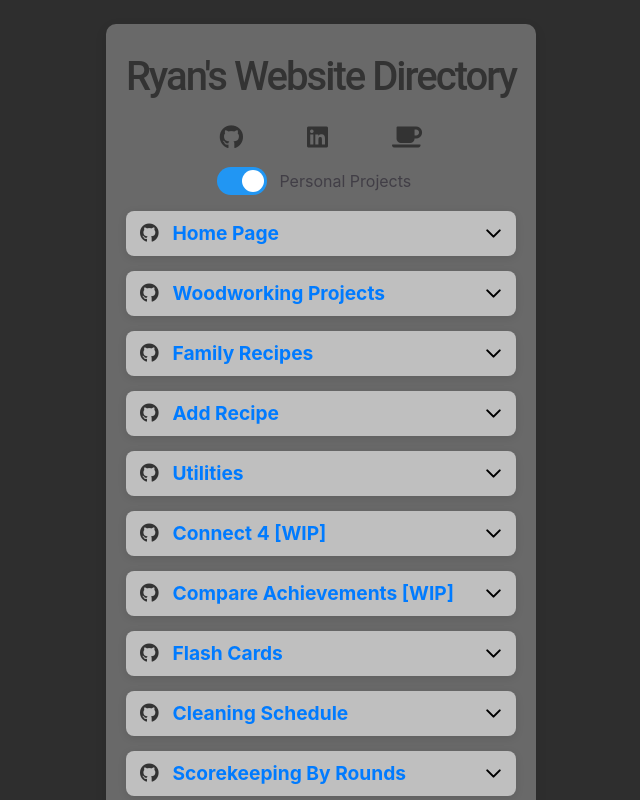
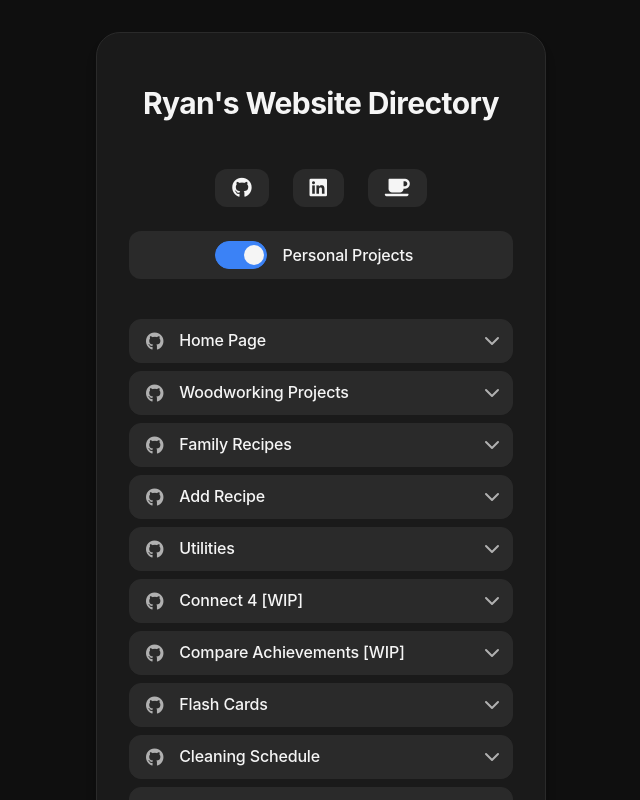
Before and after one commit to rbrock44/directory, an Angular app: page / in a window 1280 px wide. Shown: the top 800 px of the page, without its empty margins (319-959 px from the left). Built offline with nearby package versions, Linux system fonts and the light colour scheme.

Commit message:
update styling

```diff
--- a/src/app/app.component.html
+++ b/src/app/app.component.html
@@ -6,94 +6,6 @@
 <!-- * * * * * * * * * Delete the template below * * * * * * * * * -->
 <!-- * * * * * * * to get started with your project! * * * * * * * -->
 <!-- * * * * * * * * * * * * * * * * * * * * * * * * * * * * * * * -->
-
-<style>
-  :host {
-    --bright-blue: oklch(51.01% 0.274 263.83);
-    --electric-violet: oklch(53.18% 0.28 296.97);
-    --french-violet: oklch(47.66% 0.246 305.88);
-    --vivid-pink: oklch(69.02% 0.277 332.77);
-    --hot-red: oklch(61.42% 0.238 15.34);
-    --orange-red: oklch(63.32% 0.24 31.68);
-
-    --gray-900: oklch(19.37% 0.006 300.98);
-    --gray-700: oklch(36.98% 0.014 302.71);
-    --gray-400: oklch(70.9% 0.015 304.04);
-
-    --red-to-pink-to-purple-vertical-gradient: linear-gradient(
-      180deg,
-      var(--orange-red) 0%,
-      var(--vivid-pink) 50%,
-      var(--electric-violet) 100%
-    );
-
-    --red-to-pink-to-purple-horizontal-gradient: linear-gradient(
-      90deg,
-      var(--orange-red) 0%,
-      var(--vivid-pink) 50%,
-      var(--electric-violet) 100%
-    );
-
-    --pill-accent: var(--bright-blue);
-
-    font-family: "Inter", -apple-system, BlinkMacSystemFont, "Segoe UI", Roboto,
-      Helvetica, Arial, sans-serif, "Apple Color Emoji", "Segoe UI Emoji",
-      "Segoe UI Symbol";
-    box-sizing: border-box;
-    -webkit-font-smoothing: antialiased;
-    -moz-osx-font-smoothing: grayscale;
-  }
-
-  h1 {
-    font-size: 3.125rem;
-    color: var(--gray-900);
-    font-weight: 500;
-    line-height: 100%;
-    letter-spacing: -0.125rem;
-    margin: 0;
-    font-family: "Inter Tight", -apple-system, BlinkMacSystemFont, "Segoe UI", Roboto,
-      Helvetica, Arial, sans-serif, "Apple Color Emoji", "Segoe UI Emoji",
-      "Segoe UI Symbol";
-  }
-
-  p {
-    margin: 0;
-    color: var(--gray-700);
-  }
-
-  main {
-    width: 100%;
-    min-height: 100%;
-    display: flex;
-    justify-content: center;
-    align-items: center;
-    padding: 1rem;
-    box-sizing: inherit;
-    position: relative;
-  }
-
-  .content {
-    display: flex;
-    justify-content: space-around;
-    width: 100%;
-    max-width: 700px;
-  }
-
-  .content h1 {
-    margin-top: 0.8rem;
-  }
-
-  .description {
-    margin-top: 0.8rem;
-  }
-
-  @media screen and (max-width: 650px) {
-    .content {
-      flex-direction: column;
-      width: max-content;
-    }
-  }
-</style>
 
 <main class="main">
   <div class="content">
@@ -104,17 +16,17 @@
 
       <div class="social-links-container">
         <div class="social-links-row">
-          <a [href]="this.githubUrl" class="social-link" target="_blank" rel="noopener noreferrer">
+          <a [href]="this.githubUrl" class="social-link" target="_blank" rel="noopener noreferrer" title="GitHub">
             <i class="fab fa-github"></i>
             <span class="link-text">GitHub</span>
           </a>
 
-          <a [href]="this.linkedinUrl" class="social-link" target="_blank" rel="noopener noreferrer">
+          <a [href]="this.linkedinUrl" class="social-link" target="_blank" rel="noopener noreferrer" title="LinkedIn">
             <i class="fab fa-linkedin"></i>
             <span class="link-text">LinkedIn</span>
           </a>
 
-          <a [href]="this.coffeeUrl" class="social-link" target="_blank" rel="noopener noreferrer">
+          <a [href]="this.coffeeUrl" class="social-link" target="_blank" rel="noopener noreferrer" title="Buy me a coffee">
             <i class="fas fa-coffee"></i>
             <span class="link-text">Buy me a coffee</span>
           </a>
@@ -141,12 +53,12 @@
 
               <div class="item-header">
                 <div class="item-header-container">
-                  <a *ngIf="app.github" [href]="app.github" class="social-link-item" target="_blank" rel="noopener noreferrer">
+                  <a *ngIf="app.github" [href]="app.github" class="social-link-item" target="_blank" rel="noopener noreferrer" title="View GitHub repository">
                     <i class="fab fa-github item-header-social-link"></i>
                   </a>
-                  <a class="item-name" href="{{ app.link }}" target="_blank">{{ app.name }}</a>
+                  <a class="item-name" [href]="app.link" target="_blank">{{ app.name }}</a>
                 </div>
-                <svg class="arrow" width="25" height="25" viewBox="0 0 24 24" fill="none" stroke="black" stroke-width="2" stroke-linecap="round" stroke-linejoin="round">
+                <svg class="arrow" viewBox="0 0 24 24" fill="none" stroke="currentColor" stroke-width="2" stroke-linecap="round" stroke-linejoin="round">
                   <polyline points="6 9 12 15 18 9" />
                 </svg>
               </div>
@@ -171,13 +83,15 @@
                   <div class="item-header">
                     <a
                       *ngIf="app.link && app.link !== ''"
-                      href="{{ app.link }}"
+                      [href]="app.link"
                       target="_blank"
+                      class="item-name"
                     >{{ app.name }}</a>
                     <p
                       *ngIf="app.link === null || app.link === undefined || app.link === ''"
+                      class="item-name"
                     >{{ app.name }}</p>
-                    <svg class="arrow" width="25" height="25" viewBox="0 0 24 24" fill="none" stroke="black" stroke-width="2" stroke-linecap="round" stroke-linejoin="round">
+                    <svg class="arrow" viewBox="0 0 24 24" fill="none" stroke="currentColor" stroke-width="2" stroke-linecap="round" stroke-linejoin="round">
                       <polyline points="6 9 12 15 18 9" />
                     </svg>
                   </div>
--- a/src/app/app.component.scss
+++ b/src/app/app.component.scss
@@ -1,127 +1,144 @@
-.container {
-  max-width: 400px;
-  margin: 0 auto;
-  padding: 20px;
-  background-color: dimgrey;
-  border-radius: 10px;
-  box-shadow: 0 4px 12px rgba(0, 0, 0, 0.1);
+/* Main container and layout */
+main.main {
+  width: 100%;
+  min-height: 100vh;
+  display: flex;
+  justify-content: center;
+  align-items: center;
+  padding: var(--spacing-lg);
+  background-color: var(--color-bg-primary);
 }
 
-.title {
-  font-family: 'Roboto', sans-serif;
-  font-size: 2.5rem;
-  text-align: center;
-  color: #333;
-  margin-bottom: 20px;
+.content {
+  display: flex;
+  justify-content: space-around;
+  width: 100%;
+  max-width: 800px;
+  gap: var(--spacing-2xl);
+
+  @media screen and (max-width: 768px) {
+    flex-direction: column;
+    max-width: 100%;
+  }
 }
 
-.links-section {
-  margin-top: 10px;
+/* Container card */
+.container {
+  width: 100%;
+  max-width: 450px;
+  padding: var(--spacing-xl);
+  background-color: var(--color-bg-secondary);
+  border-radius: var(--radius-2xl);
+  border: 1px solid var(--color-border);
+  box-shadow: var(--shadow-lg);
+  transition: box-shadow var(--transition-base);
+
+  @media screen and (max-width: 768px) {
+    max-width: 100%;
+    padding: var(--spacing-xl);
+  }
+
+  &:hover {
+    box-shadow: var(--shadow-xl);
+  }
 }
 
-.list-group {
-  list-style-type: none;
-  padding: 0;
+/* Title styling */
+.title {
+  font-size: var(--text-3xl);
+  font-weight: var(--font-weight-bold);
+  text-align: center;
+  color: var(--color-text-primary);
+  margin-bottom: var(--spacing-2xl);
+  font-family: var(--font-family-display);
+  letter-spacing: -0.02em;
 }
 
-.list-group-item, list-group-company {
-  margin-bottom: 15px;
-  font-size: 1.2rem;
-  padding: 10px;
-  background-color: #bfbfbf;
-  border-radius: 8px;
-  transition: background-color 0.3s ease;
-  box-shadow: 0 2px 8px rgba(0, 0, 0, 0.1);
+/* Description text */
+.description {
+  color: var(--color-text-secondary);
+  font-size: var(--text-sm);
+  line-height: 1.8;
+  white-space: pre-line;
+  margin-top: var(--spacing-md);
+  margin-bottom: 0;
 }
 
-.list-group-item:hover {
-  background-color: #e0e0e0;
+.medium-font {
+  font-size: var(--text-base);
 }
 
-.list-group-item a {
-  text-decoration: none;
-  color: #007bff;
-  font-weight: bold;
-}
-
-.list-group-item a:hover {
-  color: #0056b3;
-}
-
-.list-group-item.expanded .arrow {
-  transform: rotate(90deg); /* Rotates right arrow down */
-}
-
-.item-header {
-  display: flex;
-  justify-content: space-between;
-  align-items: center;
-}
-
-.arrow {
-  transition: transform 0.2s ease;
-  cursor: pointer;
-}
-
+/* Social links section */
 .social-links-container {
   width: 100%;
   display: flex;
   justify-content: center;
+  margin-bottom: var(--spacing-lg);
 }
 
 .social-links-row {
   display: flex;
-  gap: 2rem;
+  gap: var(--spacing-lg);
   align-items: center;
+  flex-wrap: wrap;
+  justify-content: center;
 }
 
 .social-link {
   display: flex;
   align-items: center;
-  gap: 0.5rem;
-  padding: 0.5rem 1rem;
-  border-radius: 8px;
+  gap: var(--spacing-sm);
+  padding: var(--spacing-sm) var(--spacing-md);
+  border-radius: var(--radius-lg);
   text-decoration: none;
-  color: #333;
-  transition: all 0.3s ease;
+  color: var(--color-text-primary);
+  background-color: var(--color-bg-tertiary);
+  transition: all var(--transition-base);
+  border: 1px solid transparent;
 
   &:hover {
-    background-color: #bfbfbf;
+    background-color: var(--color-accent-primary);
+    color: #ffffff;
     transform: translateY(-2px);
+    box-shadow: var(--shadow-md);
   }
 
   i {
-    font-size: 1.5rem;
+    font-size: var(--text-xl);
   }
 
   .link-text {
-    font-size: 1rem;
+    font-size: var(--text-sm);
     display: none;
+    font-weight: var(--font-weight-medium);
   }
 }
 
-.social-link-item {
-  border-radius: 8px;
-  padding: 2px 4px;
-
-  &:hover {
-    background-color: dimgrey;
-  }
+/* Toggle/Mode switch */
+.toggle-container {
+  display: flex;
+  align-items: center;
+  justify-content: center;
+  gap: var(--spacing-md);
+  background-color: var(--color-bg-tertiary);
+  border-radius: var(--radius-lg);
 }
 
-.toggle-container {
-  margin: 10px;
-  align-items: center;
-  justify-content: center;
-  display: flex;
-  gap: 12px; /* space between switch and text */
+.mode {
+  min-width: 145px;
+  font-size: var(--text-base);
+  white-space: nowrap;
+  line-height: 1;
+  color: var(--color-text-primary);
+  font-weight: var(--font-weight-medium);
 }
 
 .switch {
   position: relative;
-  display: flex;
-  width: 50px;
+  display: inline-flex;
+  width: 52px;
   height: 28px;
+  cursor: pointer;
 }
 
 .switch input {
@@ -137,71 +154,210 @@
   left: 0;
   right: 0;
   bottom: 0;
-  background-color: #ccc;
-  transition: 0.3s;
+  background-color: var(--color-bg-hover);
+  transition: background-color var(--transition-base);
   border-radius: 28px;
+  border: 1px solid var(--color-border);
 }
 
 .slider:before {
   position: absolute;
   content: "";
-  height: 22px;
-  width: 22px;
-  left: 3px;
+  height: 20px;
+  width: 20px;
+  left: 4px;
   bottom: 3px;
-  background-color: white;
-  transition: 0.3s;
+  background-color: var(--color-text-primary);
+  transition: transform var(--transition-base);
   border-radius: 50%;
 }
 
 input:checked + .slider {
-  background-color: #2196F3;
+  background-color: var(--color-accent-primary);
+  border-color: var(--color-accent-primary);
 }
 
 input:checked + .slider:before {
-  transform: translateX(22px);
+  transform: translateX(24px);
 }
 
-.mode {
-  min-width: 145px;
-  margin-top: 0;
-  font-size: 16px;
-  white-space: nowrap;
-  line-height: 1;
+/* Links section */
+.links-section {
+  margin-top: var(--spacing-xl);
 }
 
-.description {
-  white-space: pre-line;
+.list-group {
+  list-style-type: none;
+  padding: 0;
+  display: flex;
+  flex-direction: column;
+  gap: var(--spacing-md);
 }
 
-.medium-font {
-  font-size: medium;
+/* List items */
+.list-group-item,
+.list-group-company {
+  background-color: var(--color-bg-tertiary);
+  border-radius: var(--radius-lg);
+  border: 1px solid var(--color-border);
+  transition: all var(--transition-base);
+  cursor: pointer;
+  overflow: hidden;
+}
+
+.list-group-item {
+  margin-top: var(--spacing-sm);
+  padding: var(--spacing-sm);
+
+  &:hover {
+    border-color: var(--color-accent-primary);
+    background-color: var(--color-bg-hover);
+    box-shadow: var(--shadow-md);
+  }
+
+  &.expanded {
+    box-shadow: var(--shadow-md);
+    border-color: var(--color-accent-primary);
+  }
+}
+
+/* Item header */
+.item-header {
+  display: flex;
+  justify-content: space-between;
+  align-items: center;
+  gap: var(--spacing-md);
+}
+
+.item-header-container {
+  display: flex;
+  align-items: center;
+  gap: var(--spacing-sm);
+  flex: 1;
+  min-width: 0;
+}
+
+.item-name {
+  color: var(--color-text-primary);
+  font-weight: var(--font-weight-medium);
+  text-decoration: none;
+  transition: color var(--transition-fast);
+  word-break: break-word;
+
+  &:hover {
+    color: var(--color-accent-primary);
+  }
+}
+
+.social-link-item {
+  display: inline-flex;
+  align-items: center;
+  justify-content: center;
+  padding: var(--spacing-xs) var(--spacing-sm);
+  border-radius: var(--radius-md);
+  color: var(--color-text-secondary);
+  transition: all var(--transition-fast);
+  flex-shrink: 0;
+
+  &:hover {
+    color: var(--color-accent-primary);
+    background-color: var(--color-bg-hover);
+  }
+}
+
+.item-header-social-link {
+  font-size: var(--text-lg);
+}
+
+/* Arrow animation */
+.arrow {
+  flex-shrink: 0;
+  width: 24px;
+  height: 24px;
+  color: var(--color-text-secondary);
+  transition: transform var(--transition-base);
+  stroke-width: 2;
+}
+
+.list-group-item.expanded .arrow {
+  transform: rotate(180deg);
+  color: var(--color-accent-primary);
+}
+
+/* Company styling */
+.list-group-company {
+  padding: var(--spacing-lg);
+  background-color: rgba(59, 130, 246, 0.05);
+  border-color: var(--color-border);
+
+  &:hover {
+    border-color: var(--color-accent-primary);
+    box-shadow: var(--shadow-md);
+  }
 }
 
 .company-title {
-  font-size: large;
-  margin-bottom: 10px;
-  font-weight: bold;
+  font-size: var(--text-lg);
+  font-weight: var(--font-weight-bold);
+  color: var(--color-text-primary);
+  margin-bottom: var(--spacing-lg);
+  margin-top: 0;
 }
 
-.item-header-social-link {
-  color: #333;
+.company {
+  display: flex;
+  flex-direction: column;
+  gap: var(--spacing-md);
+  margin-left: var(--spacing-md);
 }
 
-.item-name {
-  margin-left: 10px;
+.company .list-group-item {
+  padding: var(--spacing-md);
+  background-color: var(--color-bg-secondary);
+
+  &:hover {
+    border-color: var(--color-accent-secondary);
+    background-color: var(--color-bg-tertiary);
+  }
 }
 
+/* Responsive adjustments */
 @media (max-width: 768px) {
+  main.main {
+    padding: var(--spacing-md);
+  }
+
+  .container {
+    padding: var(--spacing-lg);
+  }
+
+  .title {
+    font-size: var(--text-2xl);
+    margin-bottom: var(--spacing-xl);
+  }
+
   .social-links-row {
-    gap: 1rem;
+    gap: var(--spacing-md);
   }
 
   .social-link {
-    padding: 0.5rem;
+    padding: var(--spacing-sm);
 
     .link-text {
       display: none;
     }
   }
+
+  .toggle-container {
+    flex-direction: column;
+    gap: var(--spacing-sm);
+  }
+
+  .mode {
+    min-width: auto;
+  }
+
+  .item-header {
+    flex-wrap: wrap;
+  }
 }
--- a/src/styles.scss
+++ b/src/styles.scss
@@ -1,4 +1,168 @@
-/* You can add global styles to this file, and also import other style files */
+/* Global styles and dark mode design system */
+
+:root {
+  /* Color Palette - Dark Mode */
+  --color-bg-primary: #0f0f0f;
+  --color-bg-secondary: #1a1a1a;
+  --color-bg-tertiary: #2a2a2a;
+  --color-bg-hover: #333333;
+
+  --color-text-primary: #f5f5f5;
+  --color-text-secondary: #b0b0b0;
+  --color-text-tertiary: #808080;
+
+  /* Accent Colors */
+  --color-accent-primary: #3b82f6;
+  --color-accent-secondary: #8b5cf6;
+  --color-accent-tertiary: #ec4899;
+
+  /* Semantic Colors */
+  --color-success: #10b981;
+  --color-warning: #f59e0b;
+  --color-error: #ef4444;
+  --color-info: #06b6d4;
+
+  /* Borders and Dividers */
+  --color-border: #2a2a2a;
+  --color-divider: #1f1f1f;
+
+  /* Spacing Scale */
+  --spacing-xs: 0.25rem;
+  --spacing-sm: 0.5rem;
+  --spacing-md: 1rem;
+  --spacing-lg: 1.5rem;
+  --spacing-xl: 2rem;
+  --spacing-2xl: 3rem;
+  --spacing-3xl: 4rem;
+
+  /* Border Radius */
+  --radius-sm: 0.375rem;
+  --radius-md: 0.5rem;
+  --radius-lg: 0.75rem;
+  --radius-xl: 1rem;
+  --radius-2xl: 1.5rem;
+
+  /* Shadows - Elevated */
+  --shadow-sm: 0 1px 2px 0 rgba(0, 0, 0, 0.05);
+  --shadow-md: 0 4px 6px -1px rgba(0, 0, 0, 0.1), 0 2px 4px -1px rgba(0, 0, 0, 0.06);
+  --shadow-lg: 0 10px 15px -3px rgba(0, 0, 0, 0.1), 0 4px 6px -2px rgba(0, 0, 0, 0.05);
+  --shadow-xl: 0 20px 25px -5px rgba(0, 0, 0, 0.1), 0 10px 10px -5px rgba(0, 0, 0, 0.04);
+
+  /* Transitions */
+  --transition-fast: 150ms cubic-bezier(0.4, 0, 0.2, 1);
+  --transition-base: 200ms cubic-bezier(0.4, 0, 0.2, 1);
+  --transition-slow: 300ms cubic-bezier(0.4, 0, 0.2, 1);
+
+  /* Typography */
+  --font-family-base: -apple-system, BlinkMacSystemFont, "Segoe UI", Roboto, "Helvetica Neue", Arial, sans-serif, "Apple Color Emoji", "Segoe UI Emoji", "Segoe UI Symbol";
+  --font-family-display: "Inter Tight", -apple-system, BlinkMacSystemFont, "Segoe UI", Roboto, "Helvetica Neue", Arial, sans-serif;
+
+  --text-xs: 0.75rem;
+  --text-sm: 0.875rem;
+  --text-base: 1rem;
+  --text-lg: 1.125rem;
+  --text-xl: 1.25rem;
+  --text-2xl: 1.5rem;
+  --text-3xl: 1.875rem;
+  --text-4xl: 2.25rem;
+  --text-5xl: 3rem;
+
+  --font-weight-normal: 400;
+  --font-weight-medium: 500;
+  --font-weight-semibold: 600;
+  --font-weight-bold: 700;
+}
+
+* {
+  // margin: 0;
+  padding: 0;
+  box-sizing: border-box;
+}
+
+html {
+  scroll-behavior: smooth;
+  -webkit-font-smoothing: antialiased;
+  -moz-osx-font-smoothing: grayscale;
+}
+
 body {
-  background-color: #2e2e2e;
+  background-color: var(--color-bg-primary);
+  color: var(--color-text-primary);
+  font-family: var(--font-family-base);
+  font-size: var(--text-base);
+  line-height: 1.6;
+  letter-spacing: -0.01em;
 }
+
+/* Typography */
+h1, h2, h3, h4, h5, h6 {
+  font-family: var(--font-family-display);
+  font-weight: var(--font-weight-semibold);
+  line-height: 1.2;
+  letter-spacing: -0.02em;
+}
+
+h1 {
+  font-size: var(--text-5xl);
+  margin-bottom: var(--spacing-lg);
+}
+
+h2 {
+  font-size: var(--text-4xl);
+  margin-bottom: var(--spacing-lg);
+}
+
+h3 {
+  font-size: var(--text-3xl);
+  margin-bottom: var(--spacing-md);
+}
+
+h4 {
+  font-size: var(--text-2xl);
+  margin-bottom: var(--spacing-md);
+}
+
+h5 {
+  font-size: var(--text-xl);
+  margin-bottom: var(--spacing-sm);
+}
+
+h6 {
+  font-size: var(--text-lg);
+  margin-bottom: var(--spacing-sm);
+}
+
+p {
+  color: var(--color-text-secondary);
+  margin-bottom: var(--spacing-md);
+  line-height: 1.7;
+}
+
+a {
+  color: var(--color-accent-primary);
+  text-decoration: none;
+  transition: color var(--transition-fast);
+
+  &:hover {
+    color: var(--color-accent-secondary);
+  }
+}
+
+/* Scrollbar Styling */
+::-webkit-scrollbar {
+  width: 8px;
+  height: 8px;
+}
+
+::-webkit-scrollbar-track {
+  background: var(--color-bg-primary);
+}
+
+::-webkit-scrollbar-thumb {
+  background: var(--color-bg-tertiary);
+  border-radius: var(--radius-md);
+
+  &:hover {
+    background: var(--color-bg-hover);
+  }
+}
```
Also changed, not shown: src/app/app.component.ts (+4 -4 lines).
